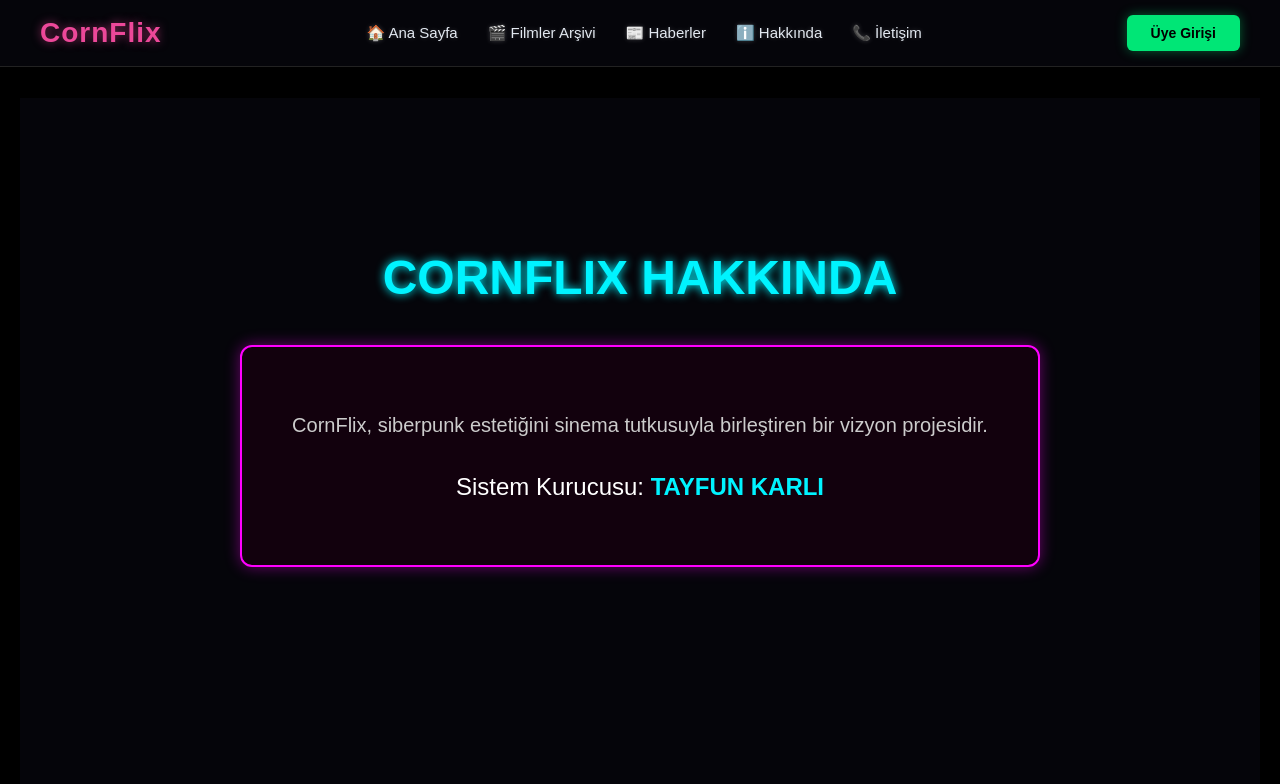
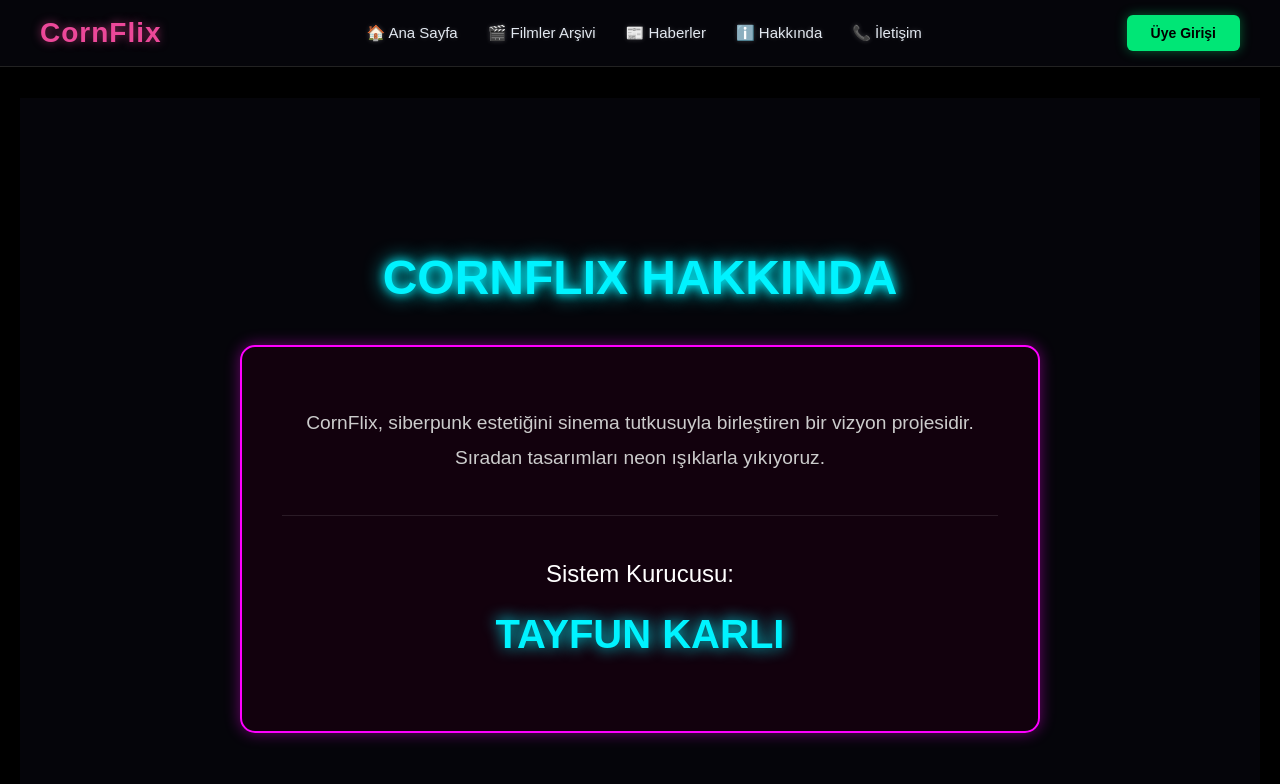
Before and after one commit to tayfunkarli96-ops/kitaplik, a React (Vite) app in the folder frontendd/: page /about in a window 1280 px wide. Shown: the top 784 px of the page. Built offline with nearby package versions, Linux system fonts and the light colour scheme; no server answers.

Commit message:
Update AboutPage.tsx

```diff
--- a/frontendd/src/pages/about/AboutPage.tsx
+++ b/frontendd/src/pages/about/AboutPage.tsx
@@ -1,19 +1,19 @@
-import React from 'react';
 
 const AboutPage = () => {
   return (
-    <div style={{ backgroundColor: '#05050a', minHeight: '100vh', color: 'white', padding: '120px 40px', fontFamily: 'sans-serif', textAlign: 'center' }}>
+    <div style={{ backgroundColor: '#05050a', minHeight: '100vh', color: 'white', padding: '120px 20px', textAlign: 'center', fontFamily: 'sans-serif' }}>
       <div style={{ maxWidth: '800px', margin: '0 auto' }}>
-        <h1 style={{ color: '#00f3ff', textShadow: '0 0 10px #00f3ff', fontSize: '48px', marginBottom: '40px', fontWeight: '900' }}>
+        <h1 style={{ color: '#00f3ff', textShadow: '0 0 10px #00f3ff, 0 0 20px #00f3ff', fontSize: '3rem', marginBottom: '40px', fontWeight: 'bold' }}>
           CORNFLIX HAKKINDA
         </h1>
-        <div style={{ border: '2px solid #ff00ff', borderRadius: '12px', padding: '40px', background: 'rgba(25, 0, 15, 0.7)', boxShadow: '0 0 15px rgba(255, 0, 255, 0.4)' }}>
-          <p style={{ fontSize: '20px', lineHeight: '1.8', color: '#ccc' }}>
-            CornFlix, siberpunk estetiğini sinema tutkusuyla birleştiren bir vizyon projesidir.
+        <div style={{ border: '2px solid #ff00ff', borderRadius: '15px', padding: '40px', background: 'rgba(25, 0, 15, 0.7)', boxShadow: '0 0 15px rgba(255, 0, 255, 0.4)' }}>
+          <p style={{ fontSize: '1.2rem', lineHeight: '1.8', color: '#ccc' }}>
+            CornFlix, siberpunk estetiğini sinema tutkusuyla birleştiren bir vizyon projesidir. Sıradan tasarımları neon ışıklarla yıkıyoruz.
           </p>
-          <p style={{ fontSize: '24px', color: '#fff', marginTop: '30px' }}>
-            Sistem Kurucusu: <span style={{ color: '#00f3ff', fontWeight: 'bold' }}>TAYFUN KARLI</span>
-          </p>
+          <div style={{ marginTop: '40px', borderTop: '1px solid rgba(255,255,255,0.1)', paddingTop: '20px' }}>
+            <p style={{ fontSize: '1.5rem', color: '#fff' }}>Sistem Kurucusu:</p>
+            <h2 style={{ color: '#00f3ff', fontSize: '2.5rem', textShadow: '0 0 15px #00f3ff', marginTop: '10px' }}>TAYFUN KARLI</h2>
+          </div>
         </div>
       </div>
     </div>
```
